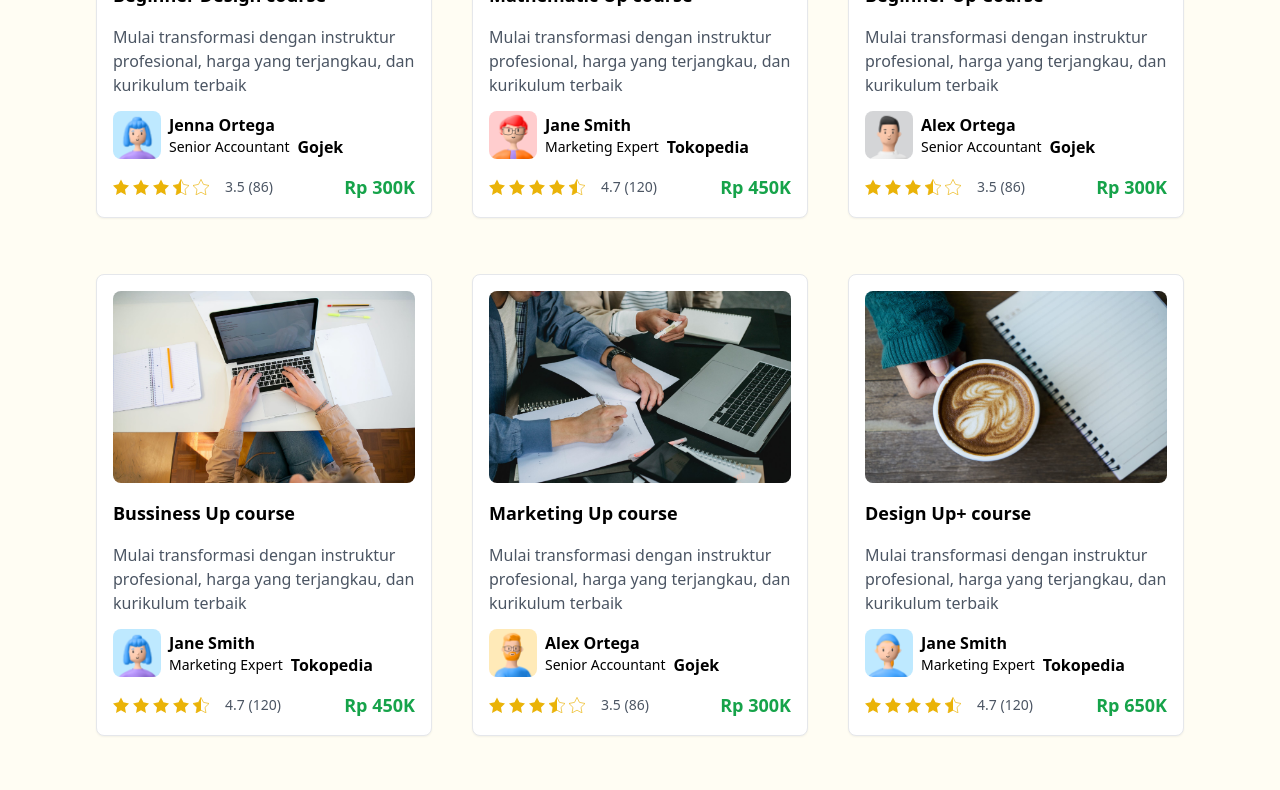
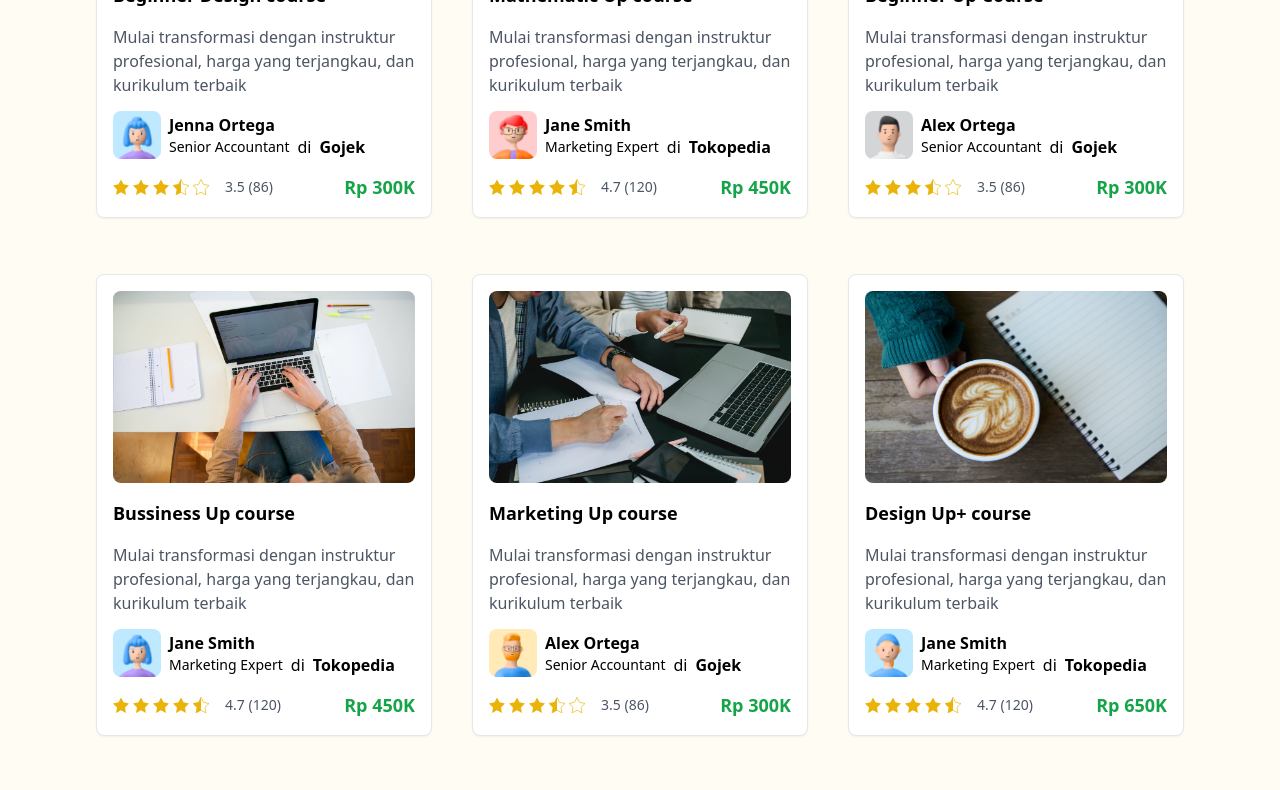
Before and after one commit to freedyest/mission5, a React (Vite) app: page /#/Home in a window 1280 px wide. Shown: the part 1020-1810 px from the top of the page. Built offline with nearby package versions, Linux system fonts and the light colour scheme.

Commit message:
adjust vid content

```diff
--- a/src/components/VideoCard.jsx
+++ b/src/components/VideoCard.jsx
@@ -99,6 +99,9 @@ function VideoCard({
             <p className="text-darkgray text-sm">{role}</p>
           </div>
           <p className="hidden md:flex font-semibold text-black mt-6 ">
+            <span className="display-none md:inline text-black font-normal mr-2">
+              di
+            </span>
             {company}
           </p>
         </div>
```
